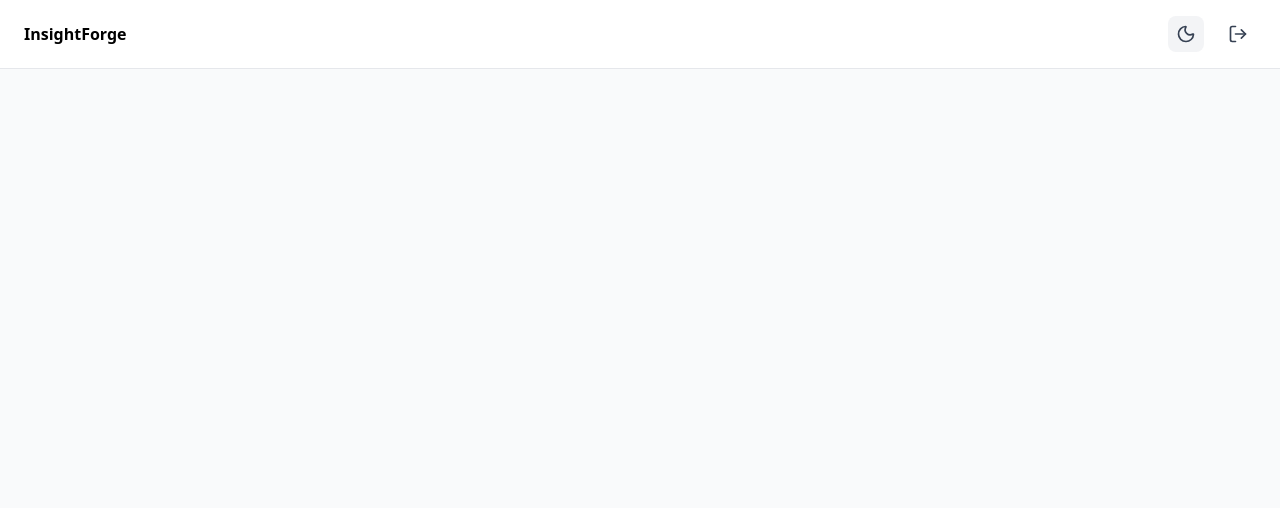
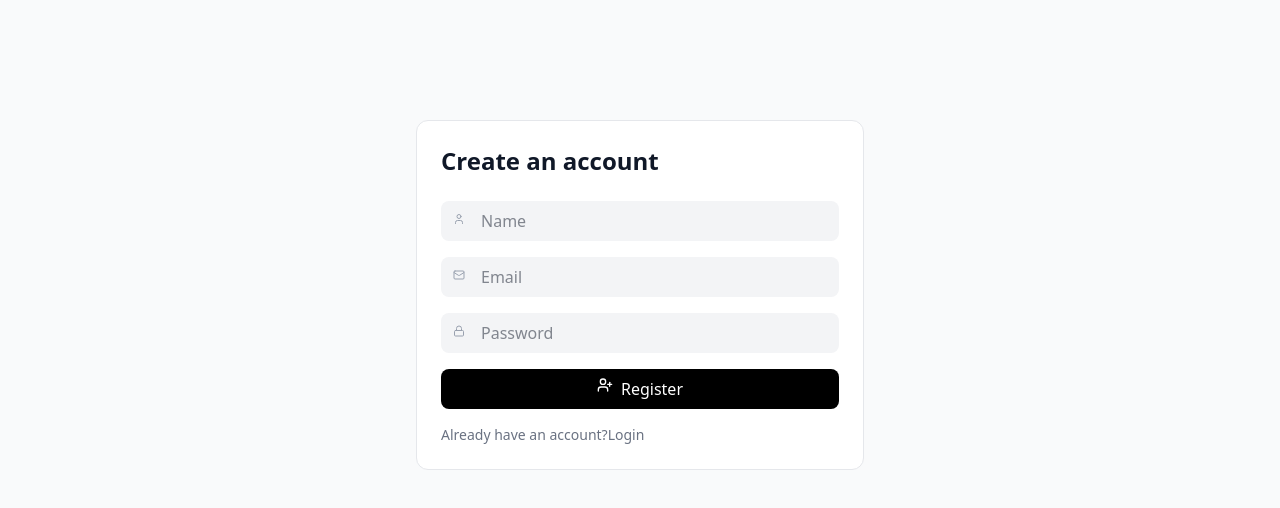
Before and after one commit to jhasaurav97/insightforge, a React (Vite) app in the folder frontend/: page /register in a window 1280 px wide. Shown: the top 508 px of the page. Built offline with nearby package versions, Linux system fonts and the light colour scheme.

Commit message:
feat(ui): integrate AuthContext in login and register flows

```diff
--- a/frontend/package.json
+++ b/frontend/package.json
@@ -15,6 +15,7 @@
     "lucide-react": "^0.562.0",
     "react": "^19.2.0",
     "react-dom": "^19.2.0",
+    "react-router-dom": "^7.11.0",
     "tailwindcss": "^4.1.18"
   },
   "devDependencies": {
--- a/frontend/src/App.jsx
+++ b/frontend/src/App.jsx
@@ -1,15 +1,35 @@
-import Navbar from "./components/Navbar"
+import { Routes, Route, Navigate } from "react-router-dom";
+import Navbar from "./components/Navbar";
+import Login from "./pages/Login";
+import Register from "./pages/Register";
+import Dashboard from "./pages/Dashboard";
+import PrivateRoute from "./components/PrivateRoute";
+import { useAuth } from "./context/AuthContext";
 
 function App() {
+  const { isAuthenticated } = useAuth();
 
   return (
     <div className="min-h-screen bg-gray-50 dark:bg-black text-gray-900 dark:text-gray-100">
-      <Navbar />
+      {isAuthenticated && <Navbar />}
       <main className="max-w-5xl mx-auto p-6">
+        <Routes>
+          <Route path="/login" element={<Login />} />
+          <Route path="/register" element={<Register />} />
+          <Route
+            path="/"
+            element={
+              <PrivateRoute>
+                <Dashboard />
+              </PrivateRoute>
+            }
+          />
 
+          <Route path="*" element={<Navigate to="/" />} />
+        </Routes>
       </main>
     </div>
-  )
+  );
 }
 
 export default App
--- /dev/null
+++ b/frontend/src/components/PrivateRoute.jsx
@@ -0,0 +1,12 @@
+import { Navigate } from "react-router-dom";
+import { useAuth } from "../context/AuthContext";
+
+const PrivateRoute = ({ children }) => {
+  const { isAuthenticated, loading } = useAuth();
+
+  if (loading) return null;
+
+  return isAuthenticated ? children : <Navigate to="/login" />;
+};
+
+export default PrivateRoute;
--- a/frontend/src/context/AuthContext.jsx
+++ b/frontend/src/context/AuthContext.jsx
@@ -0,0 +1,54 @@
+import { createContext, useContext, useEffect, useState } from "react"
+import api from "../services/api.js";
+
+const AuthContext = createContext(null);
+
+export const AuthProvider = ({ children }) => {
+    const [accessToken, setAccessToken] = useState(
+        localStorage.getItem("accessToken")
+    );
+    const [user, setUser] = useState(null);
+    const [loading, setLoading] = useState(true);
+
+    const isAuthenticated = Boolean(accessToken);
+
+    useEffect(() => {
+        const fetchUser = async () => {
+            if (!accessToken) {
+                setLoading(false);
+                return;
+            }
+
+            try {
+                const res = await api.get("/users/me");
+                setUser(res.data.data);
+            } catch {
+                logout();
+            } finally {
+                setLoading(false);
+            }
+        }
+
+        fetchUser();
+    }, [accessToken])
+
+    const login = ({ accessToken, refreshToken }) => {
+        localStorage.setItem("accessToken", accessToken);
+        localStorage.setItem("refreshToken", refreshToken);
+        setAccessToken(accessToken);
+    };
+
+    const logout = () => {
+        localStorage.clear();
+        setUser(null);
+        setAccessToken(null);
+    };
+
+    return (
+        <AuthContext.Provider value={{user, isAuthenticated, login, logout, loading}}>
+            {children}
+        </AuthContext.Provider>
+    )
+};
+
+export const useAuth = () => useContext(AuthContext);
--- a/frontend/src/main.jsx
+++ b/frontend/src/main.jsx
@@ -1,5 +1,7 @@
 import { StrictMode } from "react";
 import { createRoot } from "react-dom/client";
+import { BrowserRouter } from "react-router-dom";
+import { AuthProvider } from "./context/AuthContext.jsx";
 import "./index.css";
 import App from "./App.jsx";
 
@@ -10,6 +12,10 @@ if (theme === "dark") {
 
 createRoot(document.getElementById("root")).render(
   <StrictMode>
-    <App />
+    <BrowserRouter>
+      <AuthProvider>
+        <App />
+      </AuthProvider>
+    </BrowserRouter>
   </StrictMode>
 );
--- a/frontend/src/pages/Login.jsx
+++ b/frontend/src/pages/Login.jsx
@@ -1,11 +1,77 @@
-import React from 'react'
+import { useState } from "react";
+import { Mail, Lock, LogIn } from "lucide-react";
+import api from "../services/api";
+import { Link } from "react-router-dom";
 
-const Login = () => {
+export default function Login() {
+  const [email, setEmail] = useState("");
+  const [password, setPassword] = useState("");
+  const [loading, setLoading] = useState(false);
+  const [error, setError] = useState("");
+
+  const handleSubmit = async (e) => {
+    e.preventDefault();
+    setError("");
+    setLoading(true);
+
+    try {
+      const res = await api.post("/auth/login", { email, password });
+      localStorage.setItem("accessToken", res.data.data.accessToken);
+      localStorage.setItem("refreshToken", res.data.data.refreshToken);
+      window.location.href = "/";
+    } catch (err) {
+      setError(err.response?.data?.message || "Login failed");
+    } finally {
+      setLoading(false);
+    }
+  };
+
   return (
-    <div>
-      Login
+    <div className="max-w-md mx-auto mt-24 p-6 rounded-xl border border-gray-200 dark:border-gray-800 bg-white dark:bg-black">
+      <h1 className="text-2xl font-semibold mb-6">Login to InsightForge</h1>
+
+      {error && <div className="mb-4 text-sm text-red-500">{error}</div>}
+
+      <form onSubmit={handleSubmit} className="space-y-4">
+        <div className="relative">
+          <Mail className="absolute left-3 top-3 w-4 h-4 text-gray-400" />
+          <input
+            type="email"
+            placeholder="Email"
+            className="w-full pl-10 pr-3 py-2 rounded-lg bg-gray-100 dark:bg-gray-900 outline-none"
+            value={email}
+            onChange={(e) => setEmail(e.target.value)}
+            required
+          />
+        </div>
+
+        <div className="relative">
+          <Lock className="absolute left-3 top-3 w-4 h-4 text-gray-400" />
+          <input
+            type="password"
+            placeholder="Password"
+            className="w-full pl-10 pr-3 py-2 rounded-lg bg-gray-100 dark:bg-gray-900 outline-none"
+            value={password}
+            onChange={(e) => setPassword(e.target.value)}
+            required
+          />
+        </div>
+
+        <button
+          disabled={loading}
+          className="w-full flex items-center justify-center gap-2 py-2 rounded-lg bg-black text-white dark:bg-white dark:text-black"
+        >
+          <LogIn className="w-4 h-4" />
+          {loading ? "Logging in..." : "Login"}
+        </button>
+      </form>
+
+      <p className="mt-4 text-sm text-gray-500">
+        Don’t have an account?{" "}
+        <Link to="/register" className="underline">
+          Register
+        </Link>
+      </p>
     </div>
-  )
+  );
 }
-
-export default Login;
--- a/frontend/src/pages/Register.jsx
+++ b/frontend/src/pages/Register.jsx
@@ -1,11 +1,92 @@
-import React from 'react'
+import { Mail, Lock, UserPlus, User } from "lucide-react";
+import api from "../services/api.js";
+import { useNavigate, Link } from "react-router-dom";
+import { useAuth } from "../context/AuthContext.jsx";
+import { useState } from "react";
 
 const Register = () => {
+  const [name, setName] = useState("");
+  const [email, setEmail] = useState("");
+  const [password, setPassword] = useState("");
+  const [loading, setLoading] = useState(false);
+  const [error, setError] = useState("");
+  const navigate = useNavigate();
+  const { login } = useAuth();
+
+  const handleSubmit = async (e) => {
+    e.preventDefault();
+    setError("");
+    setLoading(true);
+
+    try {
+      const res = await api.post("/auth/register", { name, email, password });
+      const { accessToken, refreshToken } = res.data.data;
+      login({ accessToken, refreshToken });
+      navigate("/");
+    } catch (error) {
+      setError(error.response?.data?.message || "Registration failed");
+    } finally {
+      setLoading(false);
+    }
+  };
+
   return (
-    <div>
-      Register
+    <div className="max-w-md mx-auto mt-24 p-6 rounded-xl border border-gray-200 dark:border-gray-800 bg-white dark:bg-black">
+      <h1 className="text-2xl font-semibold mb-6">Create an account</h1>
+
+      {error && <div className="mb-4 text-sm text-red-500">{error}</div>}
+
+      <form onSubmit={handleSubmit} className="space-y-4">
+        <div className="relative">
+          <User className="absolute left-3 top-3 w-3 h-3 text-gray-400" />
+          <input
+            type="text"
+            placeholder="Name"
+            value={name}
+            onChange={(e) => setName(e.target.value)}
+            className="w-full pl-10 pr-3 py-2 rounded-lg bg-gray-100 dark:bg-gray-900 outline-none"
+            required
+          />
+        </div>
+        <div className="relative">
+          <Mail className="absolute left-3 top-3 w-3 h-3 text-gray-400" />
+          <input
+            type="email"
+            placeholder="Email"
+            value={email}
+            onChange={(e) => setEmail(e.target.value)}
+            className="w-full pl-10 pr-3 py-2 rounded-lg bg-gray-100 dark:bg-gray-900 outline-none"
+            required
+          />
+        </div>
+        <div className="relative">
+          <Lock className="absolute left-3 top-3 w-3 h-3 text-gray-400" />
+          <input
+            type="password"
+            placeholder="Password"
+            value={password}
+            onChange={(e) => setPassword(e.target.value)}
+            className="w-full pl-10 pr-3 py-2 rounded-lg bg-gray-100 dark:bg-gray-900 outline-none"
+            required
+          />
+        </div>
+        <button
+          disabled={loading}
+          className="w-full flex item-center justify-center gap-2 py-2 rounded-lg bg-black text-white dark:bg-white dark:text-black"
+        >
+          <UserPlus className="w-4 h-4" />
+          {loading ? "Creating..." : "Register"}
+        </button>
+      </form>
+
+      <p className="mt-4 text-sm text-gray-500">
+        Already have an account?
+        <Link to="/login" className="underline" />
+        Login
+      </p>
+
     </div>
-  )
-}
+  );
+};
 
 export default Register;
```
Also changed, not shown: 1 other file (tests, documents, lock files or other folders).
